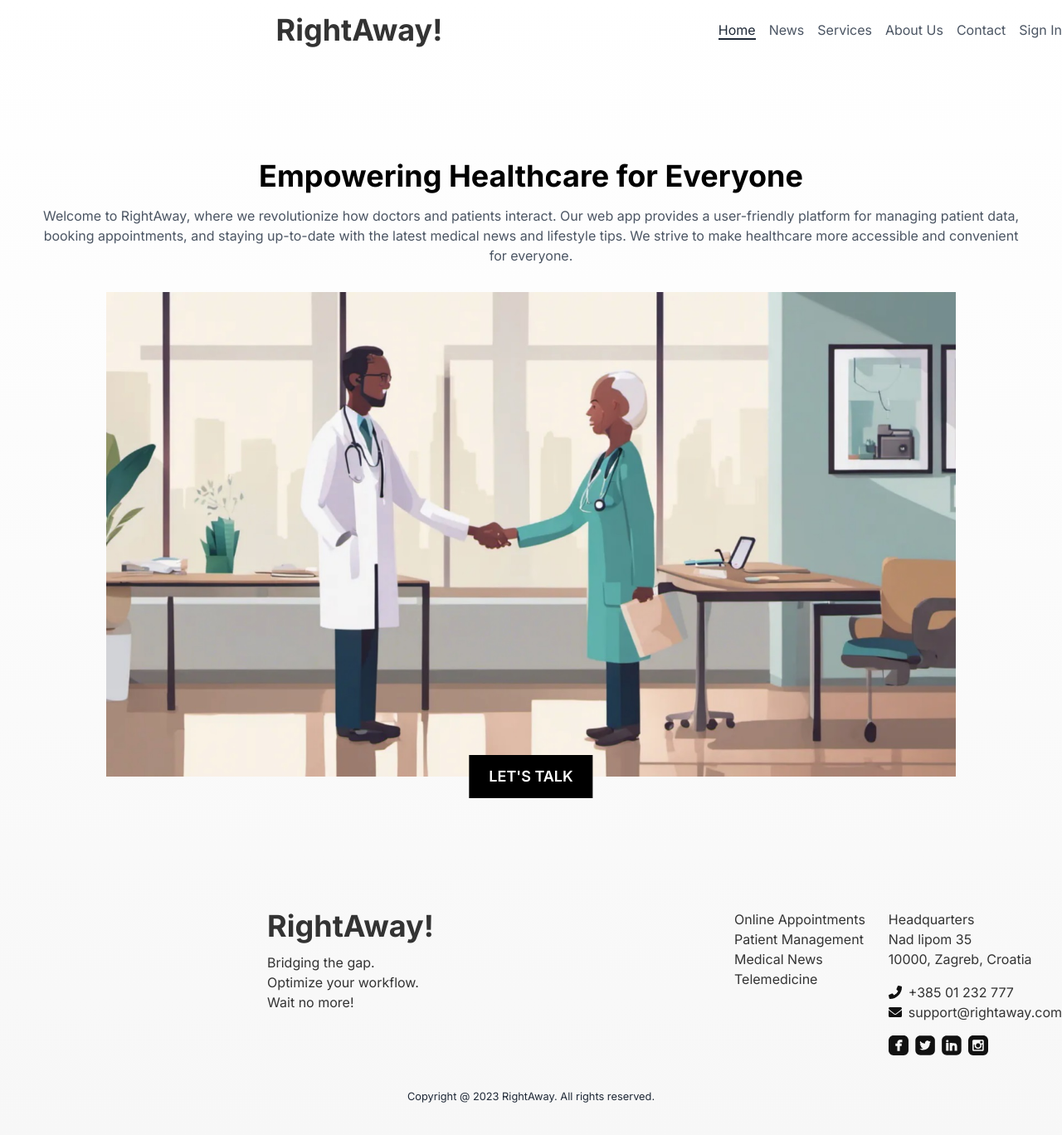
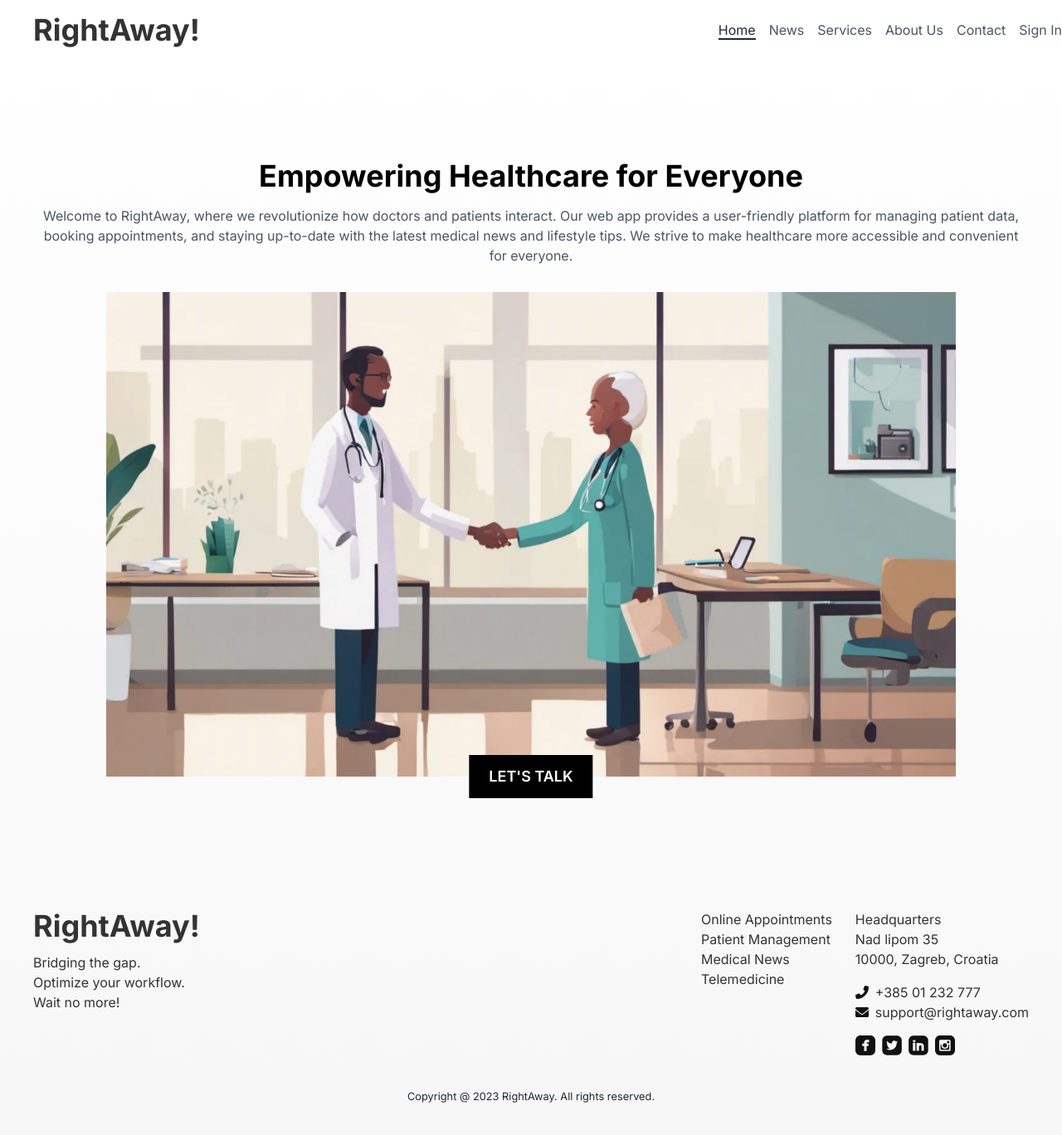
Before and after one commit to robilovric/HCI, a Next.js app in the folder semester-project/hci/: page / in a window 1280 px wide. Shown: the top 1368 px of the page at 83% size. Built offline with nearby package versions, Linux system fonts and the light colour scheme.

Commit message:
Margin displaying differently deployed than local. Fix.

```diff
--- a/semester-project/hci/src/components/Footer.tsx
+++ b/semester-project/hci/src/components/Footer.tsx
@@ -23,7 +23,7 @@ const Footer = () => (
   <div className="bg-brand-grey-800">
   <div className="container flex flex-col py-10 items-center gap-10 self-stretch md:max-lg:px-10">
     <div className="flex flex-col md:flex-row gap-10 justify-between items-center md:items-start self-stretch">
-      <div className="mx-auto">
+      <div className="ml-10">
         <Logo />
         <div className="hidden md:block text-brand-gray-50 mt-3">
           Bridging the gap.<br />
@@ -41,7 +41,7 @@ const Footer = () => (
             "Telemedicine",
           ]}
         />
-        <div className="mx-auto">
+        <div className="ml-0 mr-10">
           <h6>Headquarters</h6>
           <ul className="font-roboto mb-4">
             <li>Nad lipom 35</li>
@@ -65,7 +65,7 @@ const Footer = () => (
         </div>
       </div>
     </div>
-    <small className="mx/auto text-gray-800">
+    <small className="text-gray-800">
       Copyright @ 2023 RightAway. All rights reserved.
     </small>
   </div>
--- a/semester-project/hci/src/components/Navbar.tsx
+++ b/semester-project/hci/src/components/Navbar.tsx
@@ -18,7 +18,7 @@ const pages = [
 const Navbar = () => {
   return (
     <div className="container flex items-center justify-between py-4">
-      <div className="mx-auto">
+      <div className="ml-10 mr-5">
         <Logo />
       </div>
       <MainNav pages={pages} />
```
